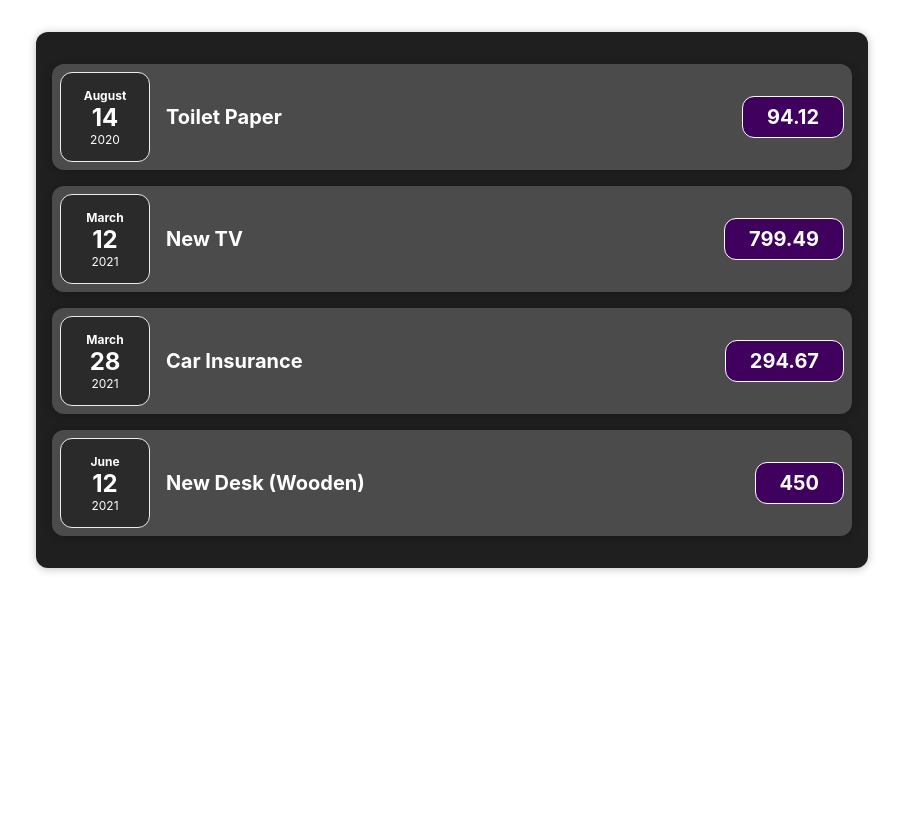
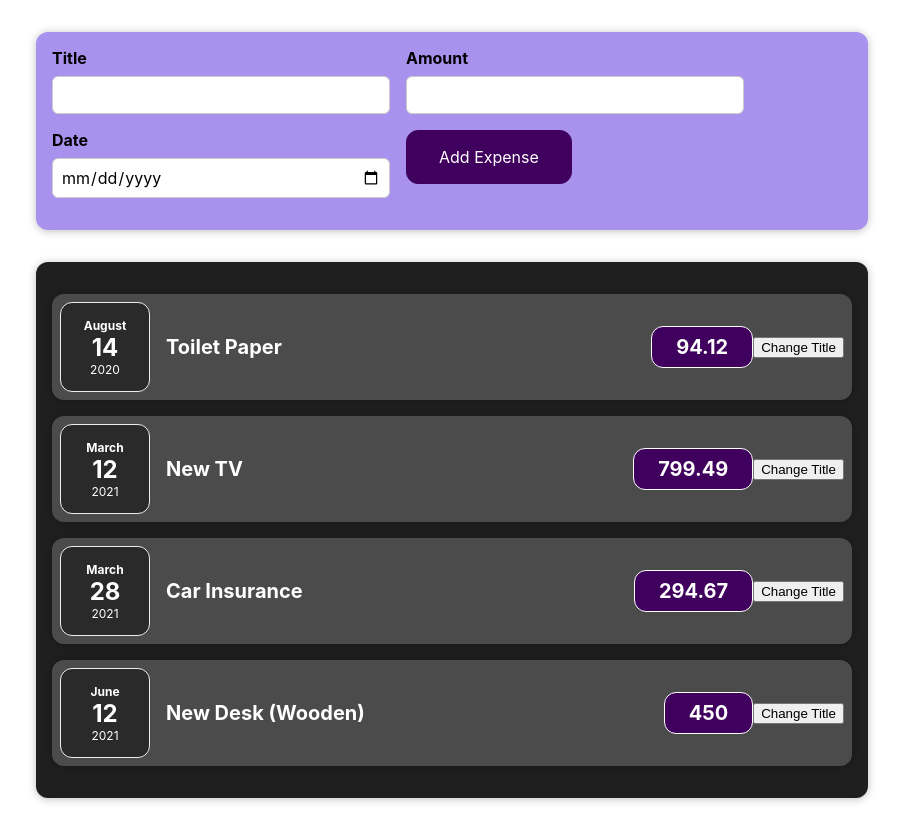
Before and after one commit to Dingjian412/basic-react, a React (Create React App) app: page / in a window 1280 px wide. Shown: the whole page, without its empty margins (188-1091 px from the left). Before the commit the page ends 800 px from the top, so only its background shows below. Built offline with nearby package versions, Linux system fonts and the light colour scheme.

Commit message:
S4-51
Adding Form Inputs

```diff
--- a/src/App.js
+++ b/src/App.js
@@ -1,5 +1,6 @@
 import "./App.css";
 import Expenses from "./components/Expenses/Expenses.js";
+import NewExpense from "./components/Expenses/NewExpense/NewExpense.js";
 
 const App = () => {
   const expenses = [
@@ -26,6 +27,7 @@
 
   return (
     <div>
+      <NewExpense></NewExpense>
       <Expenses items={expenses}></Expenses>
     </div>
   );
--- a/src/components/Expenses/ExpenseItem.js
+++ b/src/components/Expenses/ExpenseItem.js
@@ -1,15 +1,23 @@
+import React, { useState } from "react";
 import ExpenseDate from "./ExpenseDate.js";
 import Card from "../UI/Card.js";
 import "./ExpenseItem.css";
 
 const ExpenseItem = (props) => {
+  const [title, setTitle] = useState(props.title);
+
+  const clickHandler = () => {
+    setTitle("Updated");
+  };
+
   return (
     <Card className="expense-item">
       <ExpenseDate date={props.date}></ExpenseDate>
       <div className="expense-item__description">
-        <h2>{props.title}</h2>
+        <h2>{title}</h2>
         <div className="expense-item__price">{props.amount}</div>
       </div>
+      <button onClick={clickHandler}>Change Title</button>
     </Card>
   );
 };
--- /dev/null
+++ b/src/components/Expenses/NewExpense/ExpenseForm.css
@@ -0,0 +1,26 @@
+.new-expense__controls {
+  display: flex;
+  flex-wrap: wrap;
+  gap: 1rem;
+  margin-bottom: 1rem;
+  text-align: left;
+}
+
+.new-expense__control label {
+  font-weight: bold;
+  margin-bottom: 0.5rem;
+  display: block;
+}
+
+.new-expense__control input {
+  font: inherit;
+  padding: 0.5rem;
+  border-radius: 6px;
+  border: 1px solid #ccc;
+  width: 20rem;
+  max-width: 100%;
+}
+
+.new-expense__actions {
+  text-align: right;
+}
--- /dev/null
+++ b/src/components/Expenses/NewExpense/ExpenseForm.js
@@ -0,0 +1,28 @@
+import React from "react";
+import "./ExpenseForm.css";
+
+const ExpenseForm = () => {
+  return (
+    <form>
+      <div className="new-expense__controls">
+        <div className="new-expense__control">
+          <label>Title</label>
+          <input type="text"></input>
+        </div>
+        <div className="new-expense__control">
+          <label>Amount</label>
+          <input type="number" min="0,01" step="0.01"></input>
+        </div>
+        <div className="new-expense__control">
+          <label>Date</label>
+          <input type="date" min="2019-01-01" max="2022-12-31"></input>
+        </div>
+        <div className="new-expense__actions">
+          <button type="submit">Add Expense</button>
+        </div>
+      </div>
+    </form>
+  );
+};
+
+export default ExpenseForm;
--- /dev/null
+++ b/src/components/Expenses/NewExpense/NewExpense.css
@@ -0,0 +1,38 @@
+.new-expense {
+  background-color: #a892ee;
+  padding: 1rem;
+  margin: 2rem auto;
+  width: 50rem;
+  max-width: 95%;
+  border-radius: 12px;
+  text-align: center;
+  box-shadow: 0 1px 8px rgba(0, 0, 0, 0.25);
+}
+
+.new-expense button {
+  font: inherit;
+  cursor: pointer;
+  padding: 1rem 2rem;
+  border: 1px solid #40005d;
+  background-color: #40005d;
+  color: white;
+  border-radius: 12px;
+  margin-right: 1rem;
+}
+
+.new-expense button:hover,
+.new-expense button:active {
+  background-color: #510674;
+  border-color: #510674;
+}
+
+.new-expense button.alternative {
+  color: #220131;
+  border-color: transparent;
+  background-color: transparent;
+}
+
+.new-expense button.alternative:hover,
+.new-expense button.alternative:active {
+  background-color: #ddb3f8;
+}
--- /dev/null
+++ b/src/components/Expenses/NewExpense/NewExpense.js
@@ -0,0 +1,13 @@
+import React from "react";
+import ExpenseForm from "./ExpenseForm.js";
+import "./NewExpense.css";
+
+const Newexpense = () => {
+  return (
+    <div className="new-expense">
+      <ExpenseForm />
+    </div>
+  );
+};
+
+export default Newexpense;
```
